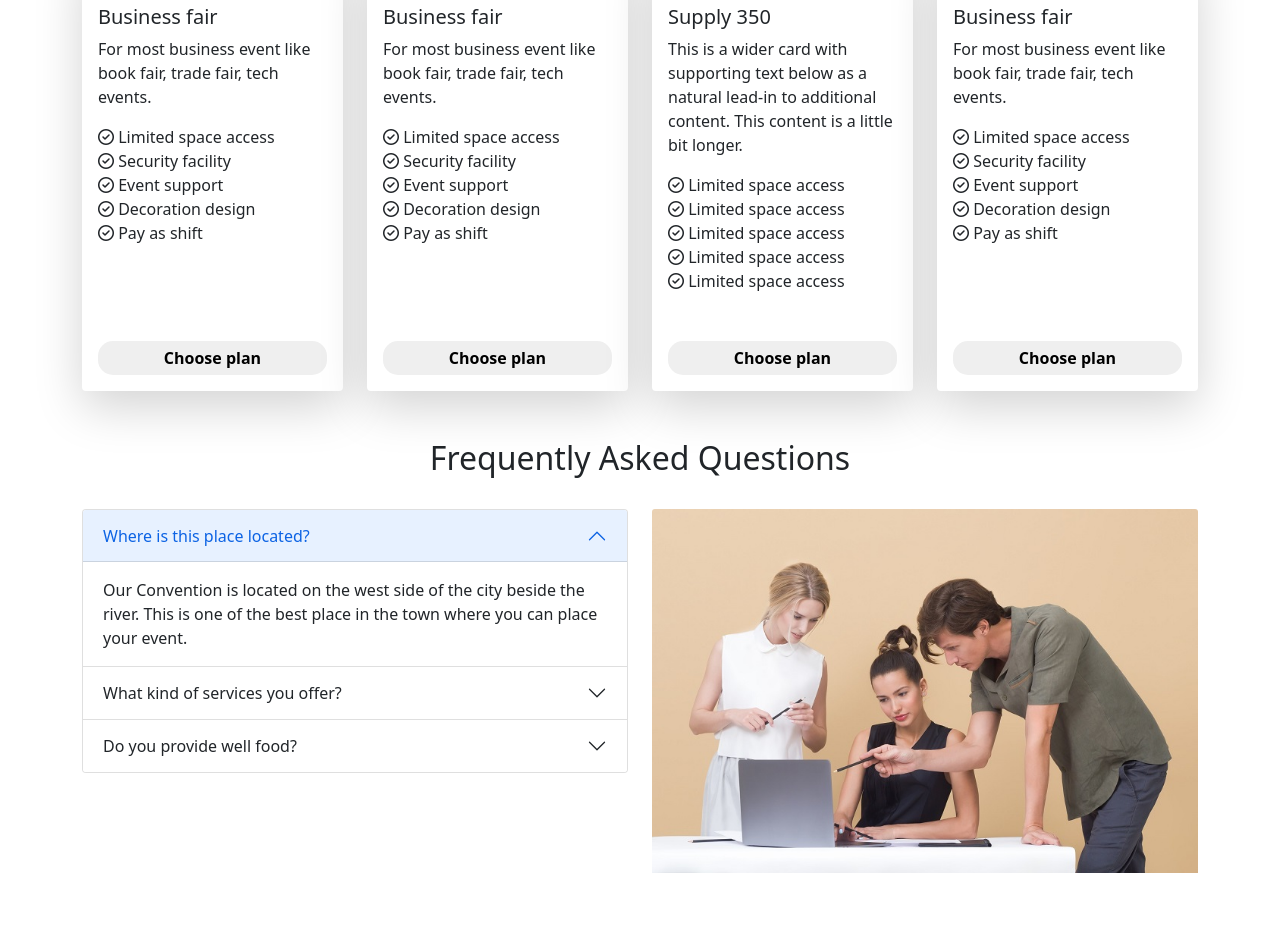
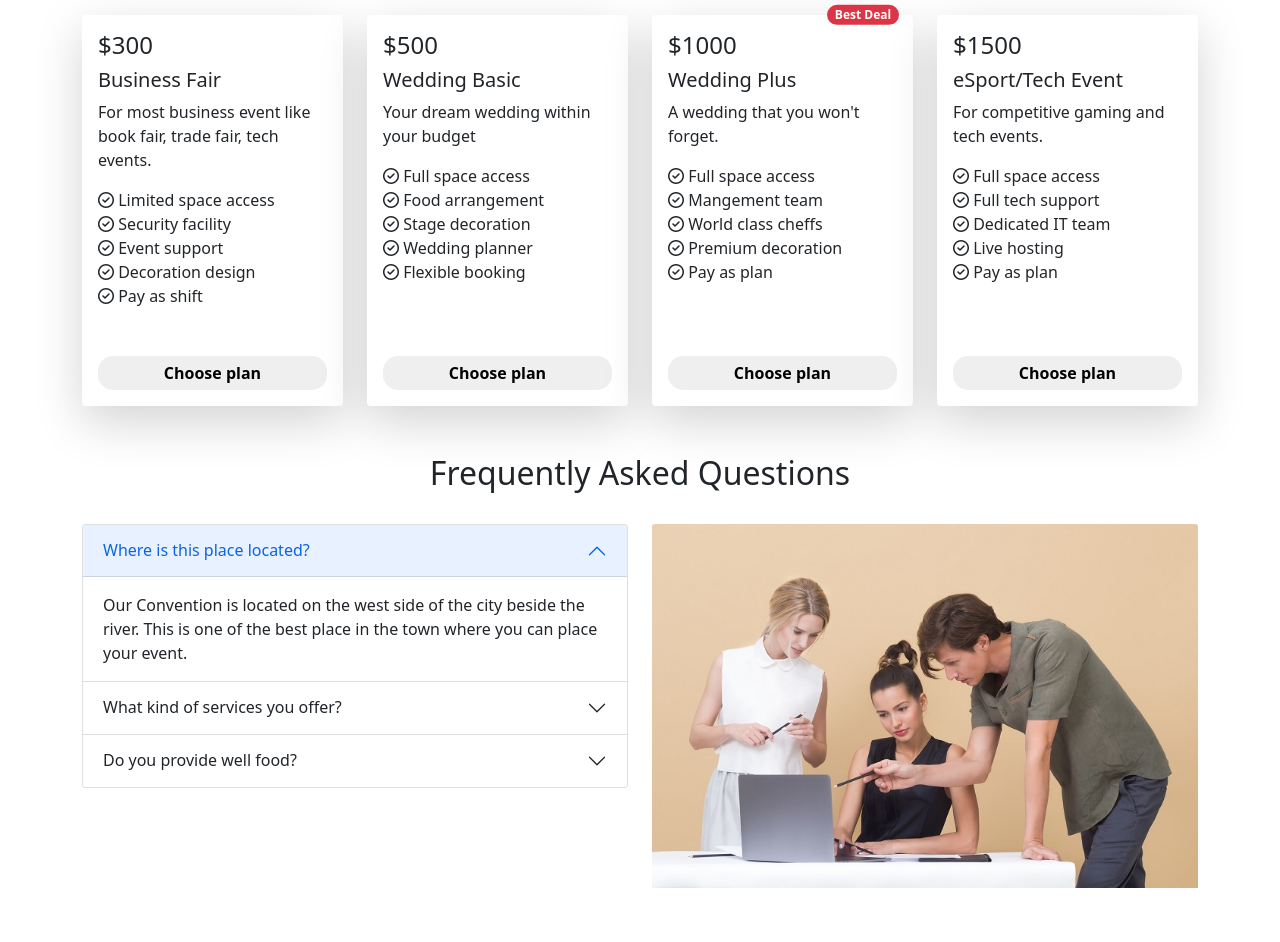
Before and after one commit to Khalidprithy/convention-center, a plain HTML site: page index.html in a window 1280 px wide. Shown: the part 689-1631 px from the top of the page. Drawn offline with nearby package versions, Linux system fonts and the light colour scheme.

Commit message:
Text details added

```diff
--- a/index.html
+++ b/index.html
@@ -25,7 +25,7 @@
     <!-- header starts  -->
     <header>
         <!-- navbar  -->
-        <nav class="navbar navbar-expand-lg navbar-light bg-light fixed-top">
+        <nav class="navbar navbar-expand-lg navbar-light bg-light">
             <div class="container">
                 <a class="navbar-brand" href="#">
                     <h4>Tailwater Convention Center</h4>
@@ -67,14 +67,14 @@
                     <img src="images/banner-2.jpg" class="d-block w-100" alt="...">
                     <div class="carousel-caption banner-bg">
                         <h5>Special discount for wedding events</h5>
-                        <p>Some representative placeholder content for the second slide.</p>
+                        <p>We have dedicated team for best wedding management</p>
                     </div>
                 </div>
                 <div class="carousel-item">
                     <img src="images/banner-3.jpg" class="d-block w-100" alt="...">
                     <div class="carousel-caption banner-bg">
-                        <h5>Your dream event our responsibility</h5>
-                        <p>Some representative placeholder content for the third slide.</p>
+                        <h5>Best diners in town</h5>
+                        <p>We offer world class cheffs</p>
                     </div>
                 </div>
             </div>
@@ -116,7 +116,7 @@
                     <div class="card package-card border-0 shadow-lg h-100">
                         <div class="card-body">
                             <h4>$300</h4>
-                            <h5 class="card-title">Business fair</h5>
+                            <h5 class="card-title">Business Fair</h5>
                             <p class="card-text">For most business event like book fair, trade fair, tech events.</p>
                             <ul class="list-unstyled fw-lighter">
                                 <li><i class="far fa-check-circle"></i> Limited space access</li>
@@ -134,15 +134,15 @@
                 <div class="col">
                     <div class="card package-card border-0 shadow-lg h-100">
                         <div class="card-body">
-                            <h4>$300</h4>
-                            <h5 class="card-title">Business fair</h5>
-                            <p class="card-text">For most business event like book fair, trade fair, tech events.</p>
+                            <h4>$500</h4>
+                            <h5 class="card-title">Wedding Basic</h5>
+                            <p class="card-text">Your dream wedding within your budget</p>
                             <ul class="list-unstyled fw-lighter">
-                                <li><i class="far fa-check-circle"></i> Limited space access</li>
-                                <li><i class="far fa-check-circle"></i> Security facility</li>
-                                <li><i class="far fa-check-circle"></i> Event support</li>
-                                <li><i class="far fa-check-circle"></i> Decoration design</li>
-                                <li><i class="far fa-check-circle"></i> Pay as shift</li>
+                                <li><i class="far fa-check-circle"></i> Full space access</li>
+                                <li><i class="far fa-check-circle"></i> Food arrangement</li>
+                                <li><i class="far fa-check-circle"></i> Stage decoration</li>
+                                <li><i class="far fa-check-circle"></i> Wedding planner</li>
+                                <li><i class="far fa-check-circle"></i> Flexible booking</li>
                             </ul>
                         </div>
                         <div class="m-3">
@@ -157,17 +157,15 @@
                                 class="hot-badge position-absolute top-0 start-100 translate-middle badge rounded-pill bg-danger">
                                 Best Deal
                             </span>
-                            <h4>$300</h4>
-                            <h5 class="card-title">Supply 350</h5>
-                            <p class="card-text">This is a wider card with supporting text below as a natural
-                                lead-in to
-                                additional content. This content is a little bit longer.</p>
+                            <h4>$1000</h4>
+                            <h5 class="card-title">Wedding Plus</h5>
+                            <p class="card-text">A wedding that you won't forget.</p>
                             <ul class="list-unstyled fw-lighter">
-                                <li><i class="far fa-check-circle"></i> Limited space access</li>
-                                <li><i class="far fa-check-circle"></i> Limited space access</li>
-                                <li><i class="far fa-check-circle"></i> Limited space access</li>
-                                <li><i class="far fa-check-circle"></i> Limited space access</li>
-                                <li><i class="far fa-check-circle"></i> Limited space access</li>
+                                <li><i class="far fa-check-circle"></i> Full space access</li>
+                                <li><i class="far fa-check-circle"></i> Mangement team</li>
+                                <li><i class="far fa-check-circle"></i> World class cheffs</li>
+                                <li><i class="far fa-check-circle"></i> Premium decoration</li>
+                                <li><i class="far fa-check-circle"></i> Pay as plan</li>
                             </ul>
                         </div>
                         <div class="m-3">
@@ -178,15 +176,15 @@
                 <div class="col">
                     <div class="card package-card border-0 shadow-lg h-100">
                         <div class="card-body">
-                            <h4>$300</h4>
-                            <h5 class="card-title">Business fair</h5>
-                            <p class="card-text">For most business event like book fair, trade fair, tech events.</p>
+                            <h4>$1500</h4>
+                            <h5 class="card-title">eSport/Tech Event</h5>
+                            <p class="card-text">For competitive gaming and tech events. </p>
                             <ul class="list-unstyled fw-lighter">
-                                <li><i class="far fa-check-circle"></i> Limited space access</li>
-                                <li><i class="far fa-check-circle"></i> Security facility</li>
-                                <li><i class="far fa-check-circle"></i> Event support</li>
-                                <li><i class="far fa-check-circle"></i> Decoration design</li>
-                                <li><i class="far fa-check-circle"></i> Pay as shift</li>
+                                <li><i class="far fa-check-circle"></i> Full space access</li>
+                                <li><i class="far fa-check-circle"></i> Full tech support</li>
+                                <li><i class="far fa-check-circle"></i> Dedicated IT team</li>
+                                <li><i class="far fa-check-circle"></i> Live hosting</li>
+                                <li><i class="far fa-check-circle"></i> Pay as plan</li>
                             </ul>
                         </div>
                         <div class="m-3">
@@ -262,11 +260,11 @@
         </section>
 
         <!-- Photo gallery -->
-        <section class="container" id="gallery">
+        <section class="container mb-4" id="gallery">
             <div class="py-4">
                 <h1 class="text-center">Photo gallery</h1>
             </div>
-            <div class="row row-cols-1 row-cols-md-3 g-4">
+            <div class="row row-cols-1 row-cols-md-2 row-cols-lg-3 g-4">
                 <div class="col overflow-hidden">
                     <div class="card border-0 shadow-lg gallery-img">
                         <img src="images/gallary/gallary (1).jpg" class="card-img-top" alt="...">
@@ -316,8 +314,10 @@
                 </div>
                 <div class="d-flex flex-column">
                     <h6>Get The App</h6>
-                    <a href=""><img src="icons/google-play.png" class="w-50" alt=""></a>
-                    <a href=""><img src="icons/apple-app.png" class="pt-2 w-50" alt=""></a>
+                    <a href="https://play.google.com/store/apps/details?id=com.ticktick.task" target="_blank"><img
+                            src="icons/google-play.png" class="w-50" alt=""></a>
+                    <a href="https://apps.apple.com/us/app/flora-green-focus/id1225155794" target="_blank"><img
+                            src="icons/apple-app.png" class="pt-2 w-50" alt=""></a>
                 </div>
             </div>
         </div>
```
